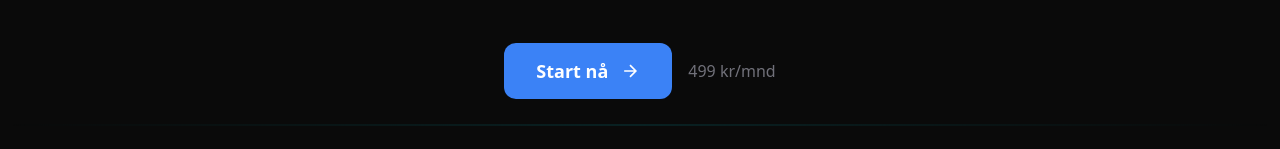
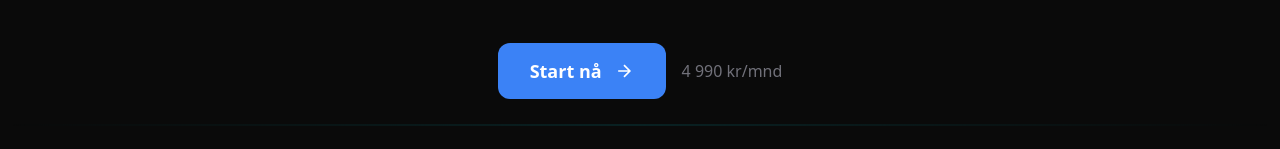
Before and after one commit to andreaslonvik-code/apex-quantum-heavyV1, a Next.js app: page / in a window 1280 px wide. Shown: the part 471-620 px from the top of the page. Built offline with nearby package versions, Linux system fonts and the light colour scheme.

Commit message:
fix: update subscription price to 4990 kr/month
Correct pricing update in two components.

```diff
--- a/app/components/hero.tsx
+++ b/app/components/hero.tsx
@@ -13,7 +13,7 @@ export function Hero({ language }: HeroProps) {
       description:
         'Apex Quantum analyserer markedet og utforer handler autonomt hvert 2. sekund. Koble til din Saxo-konto og la AI-en bygge portefoljen din.',
       cta: 'Start nå',
-      price: '499 kr/mnd',
+      price: '4 990 kr/mnd',
     },
     en: {
       badge: 'Autonomous AI Trading',
@@ -22,7 +22,7 @@ export function Hero({ language }: HeroProps) {
       description:
         'Apex Quantum analyzes the market and executes trades autonomously every 2 seconds. Connect your Saxo account and let the AI build your portfolio.',
       cta: 'Get Started',
-      price: '499 NOK/mo',
+      price: '4,990 NOK/mo',
     },
   };
 
--- a/app/components/live-report.tsx
+++ b/app/components/live-report.tsx
@@ -27,7 +27,7 @@ export function LiveReport({ content, isLoading, language, onRefresh, isSubscrib
       lastUpdate: 'Oppdateres automatisk hvert 10. minutt',
       paywallTitle: 'Abonner for full tilgang',
       paywallDesc: 'Få daglige porteføljeanbefalinger med tydelige kjøps- og salgssignaler. Følg anbefalingene og oppnå eksepsjonell avkastning.',
-      subscribe: 'Abonner nå - 499 kr/mnd',
+      subscribe: 'Abonner nå - 4 990 kr/mnd',
       preview: 'Forhåndsvisning',
       portfolioTitle: 'AI-Portefølje',
       stock: 'Aksje',
```
